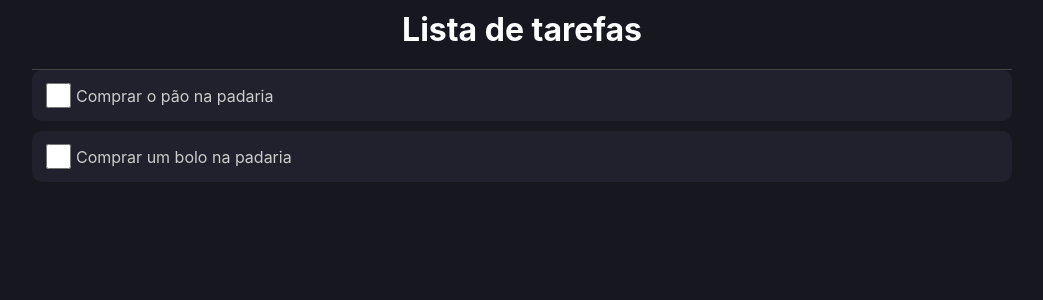
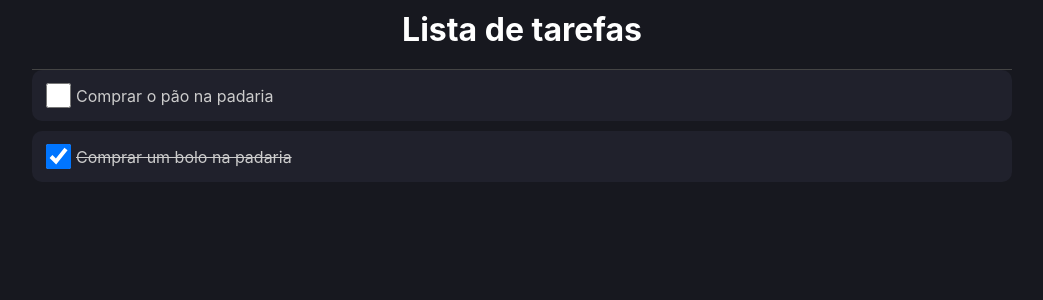
Before and after one commit to thaispsc/to-do, a React (Create React App) app: page / in a window 1280 px wide. Shown: the top 300 px of the page, without its empty margins (118-1161 px from the left). Built offline with nearby package versions, Linux system fonts and the light colour scheme.

Commit message:
funcionamento ListItem

```diff
--- a/src/App.tsx
+++ b/src/App.tsx
@@ -6,7 +6,7 @@ import { ListItem } from "./components/ListItem";
 const App = () => {
   const [list, setTarefas] = useState<Item[]>([
     { id: 1, name: "Comprar o pão na padaria", done: false },
-    { id: 2, name: "Comprar um bolo na padaria", done: false },
+    { id: 2, name: "Comprar um bolo na padaria", done: true },
   ]);
 
   return (
--- a/src/components/ListItem/index.tsx
+++ b/src/components/ListItem/index.tsx
@@ -1,3 +1,4 @@
+import { useState } from 'react';
 import * as C from './styles';
 import { Item } from '../../types/item';
 
@@ -6,10 +7,16 @@ type Props = {
 }
 
 export const ListItem = ({ item }: Props ) => {
+
+    const [isChecked, setIsChecked] = useState(item.done);
+
     return (
-        <C.Container>
-            <input type="checkbox" />
-            <label htmlFor="">{item.name}</label>
+        <C.Container done={isChecked}>
+            <input
+            type="checkbox"
+            checked={isChecked}
+            onChange={e => setIsChecked(e.target.checked)} />
+            <label>{item.name}</label>
         </C.Container>
     );
 }
--- a/src/components/ListItem/styles.ts
+++ b/src/components/ListItem/styles.ts
@@ -1,6 +1,11 @@
 import styled from 'styled-components';
 
-export const Container = styled.div`
+type ContainerProps = {
+  done: boolean;
+}
+
+export const Container = styled.div(({ done }: ContainerProps)=> (
+  `
   display: flex;
   background-color: #20212c;
   padding: 10px;
@@ -16,5 +21,7 @@ export const Container = styled.div`
 
   label {
       color: #CCC;
+      text-decoration: ${done ? 'line-through' : 'initial' };
   }
-`;
+`
+));
```
